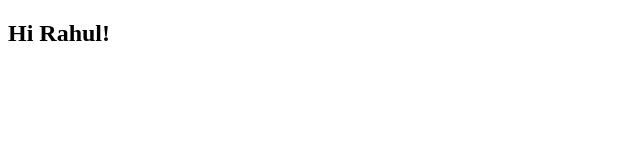
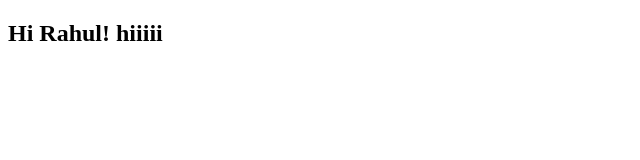
Before and after one commit to praveen998/rahulchicken, a plain HTML site: page main.html in a window 1280 px wide. Shown: the full height of the page, 0-640 px from the left. Drawn offline with Linux system fonts and the light colour scheme.

Commit message:
Update main.html

```diff
--- a/main.html
+++ b/main.html
@@ -5,6 +5,6 @@
     </head>
 
     <body>
-        <h2>Hi Rahul!</h2>
+        <h2>Hi Rahul! hiiiii</h2>
     </body>
 </html>
```
